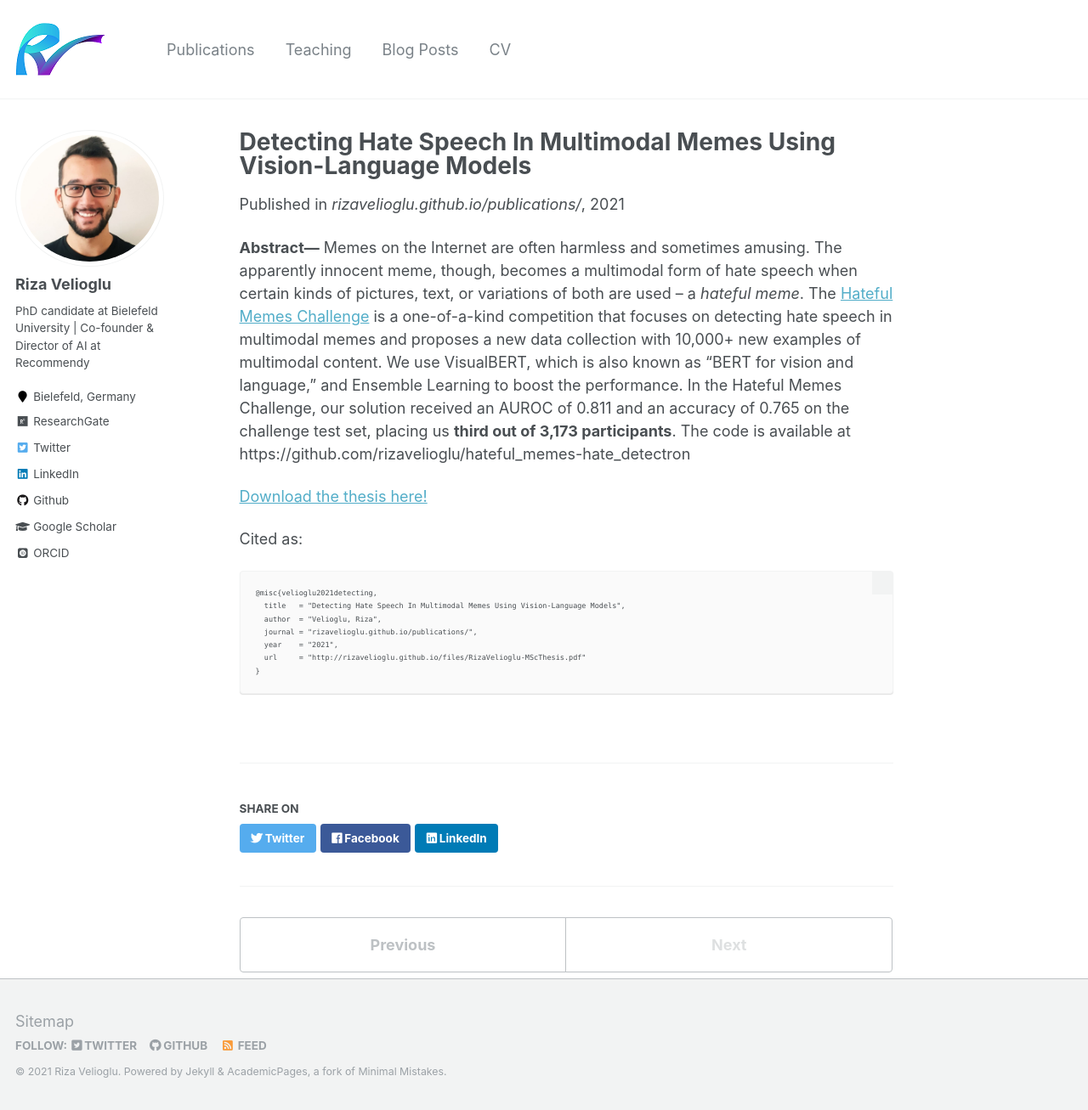
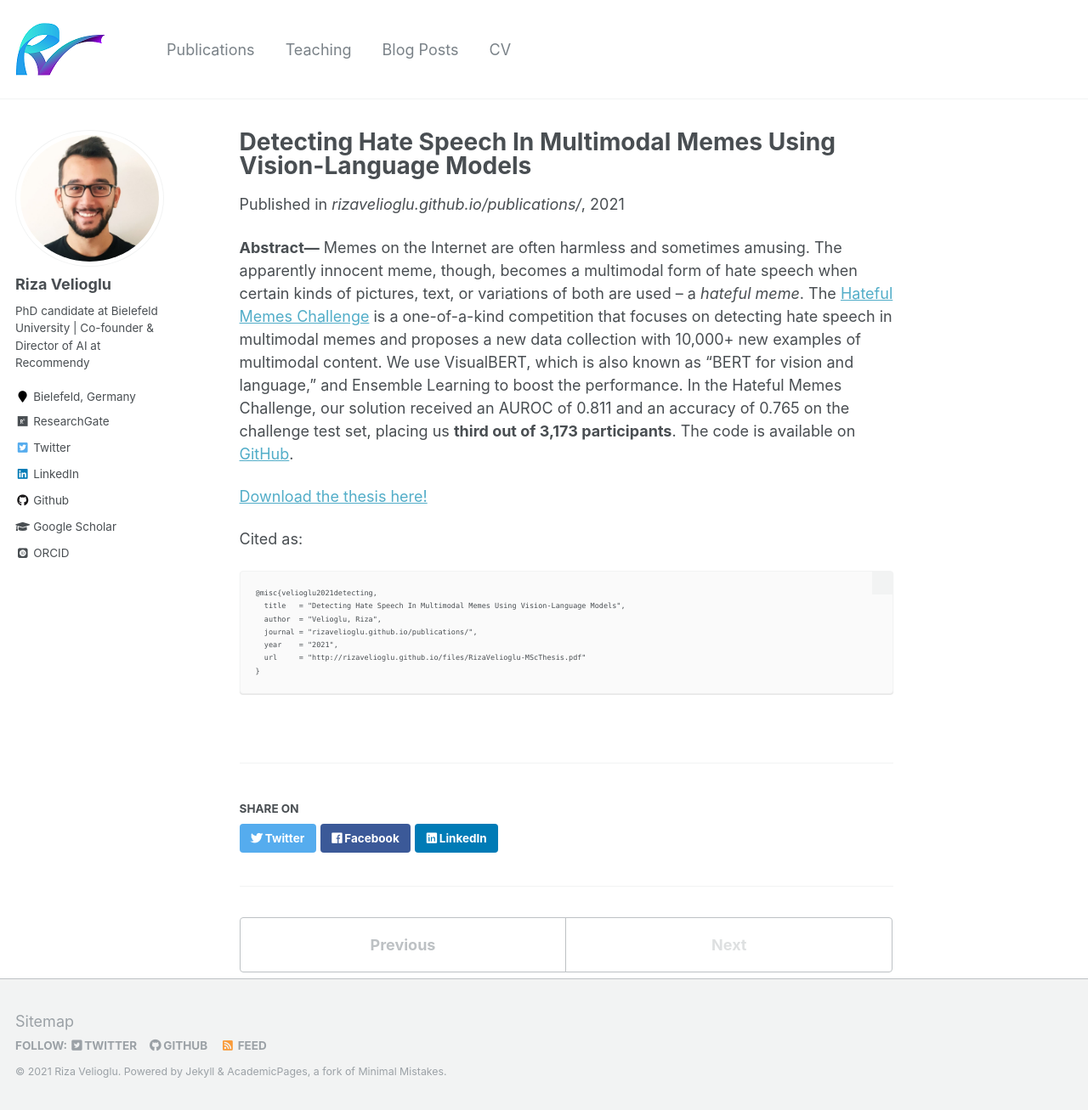
Before and after one commit to rizavelioglu/rizavelioglu.github.io, a Jekyll site: the page built from _publications/2021-04-msc-thesis.md, in a window 1280 px wide and 1307 px high. Shown: the whole window at 85% size. Built offline with Jekyll 4.4.1, drawn with Linux system fonts in a browser that asks for light colours; some web fonts are replaced.

Commit message:
update homepage and thesis page

```diff
--- a/_publications/2021-04-msc-thesis.md
+++ b/_publications/2021-04-msc-thesis.md
@@ -10,8 +10,7 @@ citation:
 ---
 
 <b>Abstract---</b>
-Memes on the Internet are often harmless and sometimes amusing. The apparently innocent meme, though, becomes a multimodal form of hate speech when certain kinds of pictures, text, or variations of both are used – a *hateful meme*. The [Hateful Memes Challenge](https://hatefulmemeschallenge.com/) is a one-of-a-kind competition that focuses on detecting hate speech in multimodal memes and proposes a new data collection with 10,000+ new examples of multimodal content. We use VisualBERT, which is also known as "BERT for vision and language," and Ensemble Learning to boost the performance. In the Hateful Memes Challenge, our solution received an AUROC of 0.811 and an accuracy of 0.765 on the challenge test set, placing us **third out of 3,173 participants**. The code is available at https://github.com/rizavelioglu/hateful_memes-hate_detectron
-
+Memes on the Internet are often harmless and sometimes amusing. The apparently innocent meme, though, becomes a multimodal form of hate speech when certain kinds of pictures, text, or variations of both are used – a *hateful meme*. The [Hateful Memes Challenge](https://hatefulmemeschallenge.com/) is a one-of-a-kind competition that focuses on detecting hate speech in multimodal memes and proposes a new data collection with 10,000+ new examples of multimodal content. We use VisualBERT, which is also known as "BERT for vision and language," and Ensemble Learning to boost the performance. In the Hateful Memes Challenge, our solution received an AUROC of 0.811 and an accuracy of 0.765 on the challenge test set, placing us **third out of 3,173 participants**. The code is available on [GitHub](https://github.com/rizavelioglu/hateful_memes-hate_detectron).
 
 [Download the thesis here!](http://rizavelioglu.github.io/files/RizaVelioglu-MScThesis.pdf)
 
```
Also changed, not shown: _pages/about.md (+1 -1 lines).
